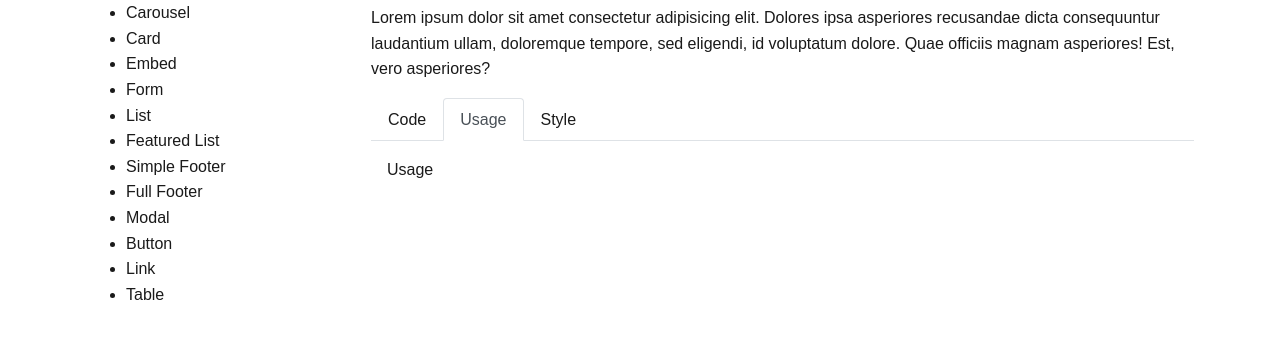
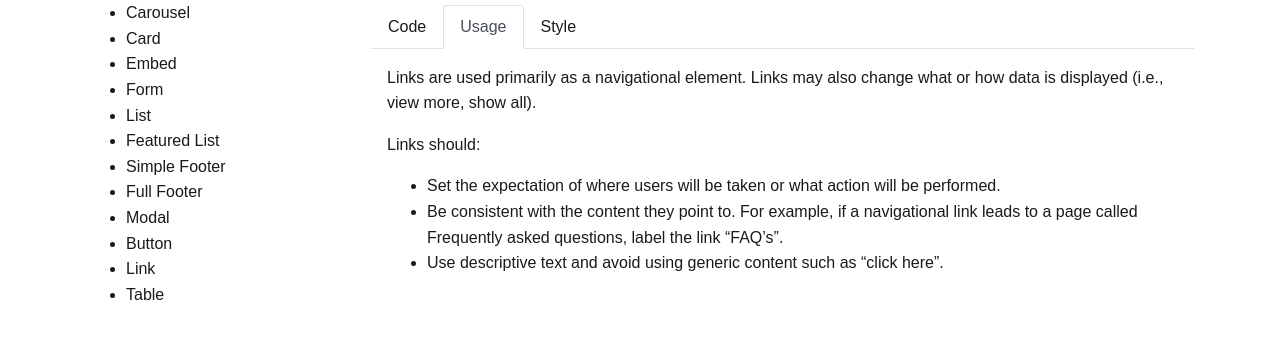
Before and after one commit to peterwilmshurst/frontend-components, a website: page src/link.html in a window 1280 px wide. Both pictures are taken after a click on the tab "Usage". Shown: the part 179-518 px from the top of the page. Drawn offline with nearby package versions, Linux system fonts and the light colour scheme; files that its build step writes are made by us from their sources; a script that the page names is missing; a web font is replaced by a local one.

Commit message:
update link and table description

```diff
--- a/src/link.html
+++ b/src/link.html
@@ -19,7 +19,8 @@
             <div class="row">
 
                 <div class="col-6 col-md-2 offset-md-1 d-flex align-items-center">
-                    <a class="dcoe-logo" href="/"><img src="./img/dcoe-logo-w.svg" alt="Digital Center of Excellence" height="64px"></a>
+                    <a class="dcoe-logo" href="/"><img src="./img/dcoe-logo-w.svg" alt="Digital Center of Excellence"
+                            height="64px"></a>
                 </div>
 
                 <div class="col-6 col-md-8 d-flex align-items-center">
@@ -75,9 +76,6 @@
                 <div class="col-md-9 order-1 order-md-2 page-content">
 
                     <h1>Link</h1>
-                    <p>Lorem ipsum dolor sit amet consectetur adipisicing elit. Dolores ipsa asperiores recusandae dicta
-                        consequuntur laudantium ullam, doloremque tempore, sed eligendi, id voluptatum dolore. Quae
-                        officiis magnam asperiores! Est, vero asperiores?</p>
 
                     <ul class="nav nav-tabs" id="myTab" role="tablist">
                         <li class="nav-item">
@@ -99,7 +97,21 @@
 
 
                         </div>
-                        <div class="tab-pane fade" id="usage" role="tabpanel" aria-labelledby="usage-tab">Usage</div>
+                        <div class="tab-pane fade" id="usage" role="tabpanel" aria-labelledby="usage-tab">
+                            <p>Links are used primarily as a navigational element. Links may also change what or how
+                                data is displayed (i.e., view more, show all).</p>
+
+                            <p>Links should:</p>
+                            <ul>
+                                <li>Set the expectation of where users will be taken or what action will be performed.
+                                </li>
+                                <li>Be consistent with the content they point to. For example, if a navigational link
+                                    leads to a
+                                    page called
+                                    Frequently asked questions, label the link “FAQ’s”.</li>
+                                <li>Use descriptive text and avoid using generic content such as “click here”.</li>
+                            </ul>
+                        </div>
                         <div class="tab-pane fade" id="style" role="tabpanel" aria-labelledby="style-tab">Style</div>
                     </div>
                 </div>
```
Also changed, not shown: src/table.html (+12 -11 lines). Lines whose indentation alone changed are shown as unchanged.
